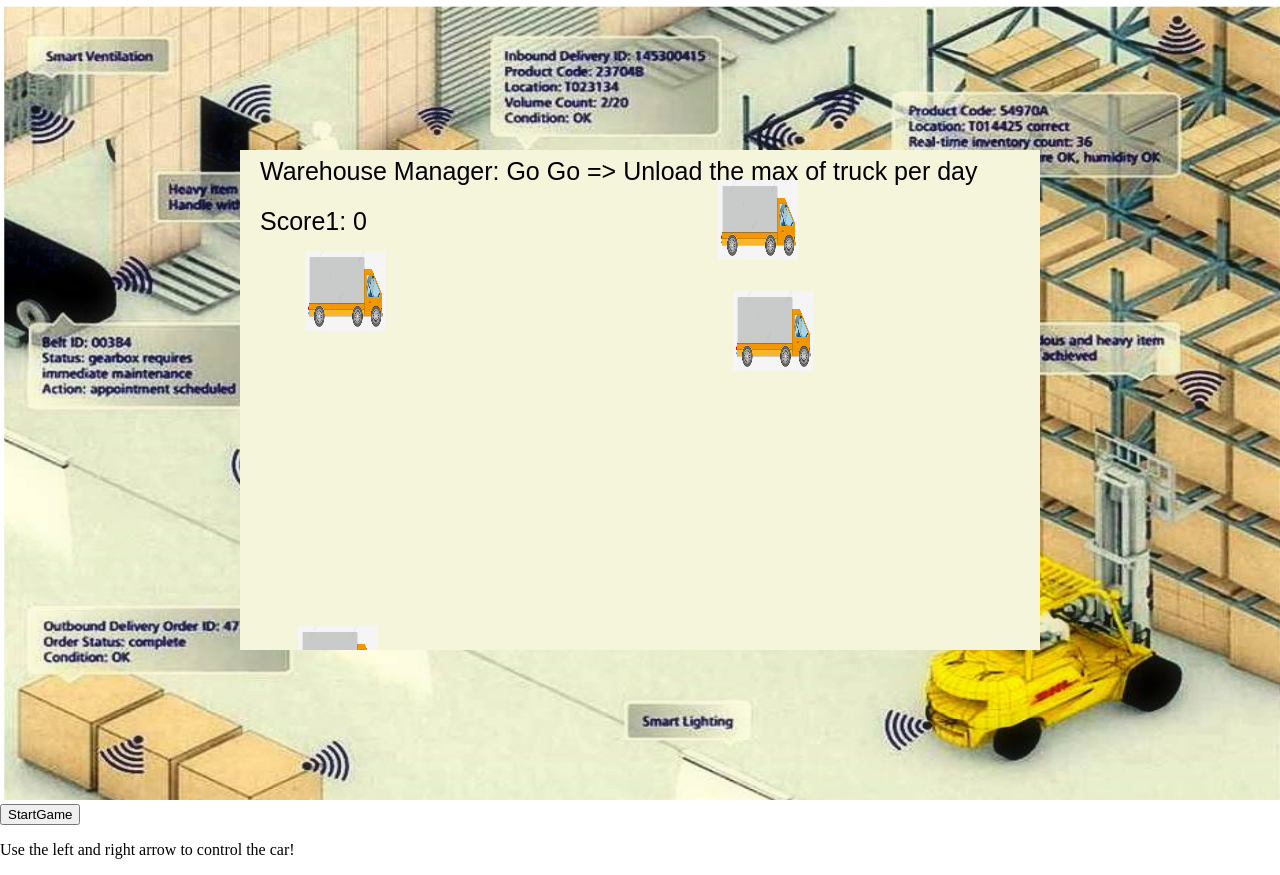
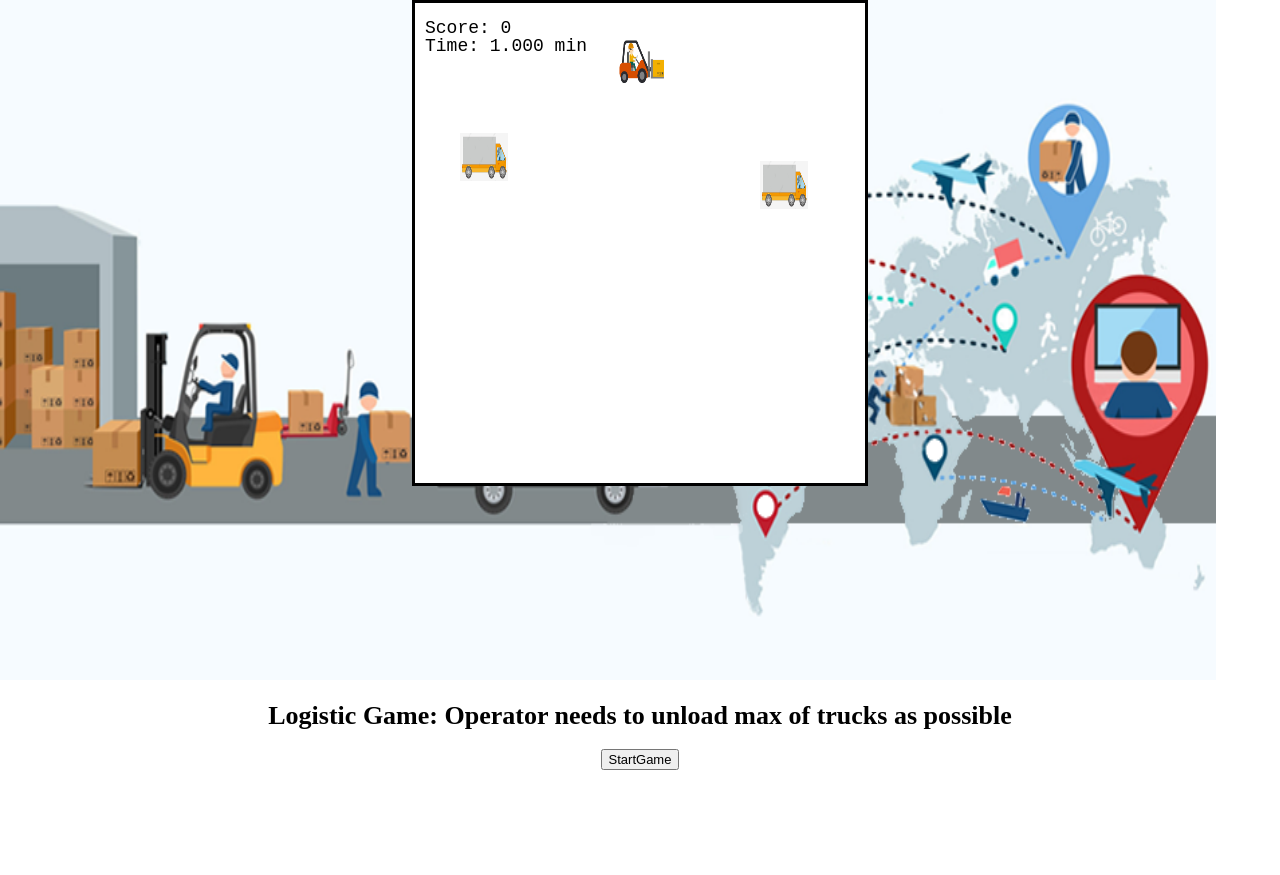
Before and after one commit to julianarangelbarbosa/Proj-01_oct_22, a plain HTML site: page index.html in a window 1280 px wide. After the commit the page ends 800 px from the top, so only its background shows below. Drawn offline with Linux system fonts and the light colour scheme; animation ran at ten frames a second.

Commit message:
Proj Day2

```diff
--- a/docs/assets/scripts/controls.js
+++ b/docs/assets/scripts/controls.js
@@ -7,23 +7,23 @@ class Controls {
       window.addEventListener('keydown', (e) => {
         switch (e.code) {
           case 'ArrowLeft':
-            if (this.operador1.px > 0) {
-              this.operador1.px -= 0.3;
+            if (this.operador1.x > 0) {
+              this.operador1.x -= 10;
             }
             break;
           case 'ArrowRight':
-            if (this.operador1.px <= 700) {
-              this.operador1.px += 0.3;
+            if (this.operador1.x <= 400) {
+              this.operador1.x += 10;
             }
             break;
           case "ArrowUp":
-            if (this.operador1.py > 100)
-            { this.operador1.py -=0.3}
+            if (this.operador1.y > 30)
+            { this.operador1.y -=10}
             break;
 
          case "ArrowDown":
-            if (this.operador1.py <= 400){
-                this.operador1.py +=0.3}
+            if (this.operador1.y <= 400){
+                this.operador1.y +=10}
             break;
 
         }
--- a/docs/assets/scripts/enemy.js
+++ b/docs/assets/scripts/enemy.js
@@ -1,10 +1,10 @@
 class Enemy {
     constructor(container) {
       this.container = container
-      this.x = Math.floor(Math.random() * 500);
-      this.y = Math.floor(Math.random() * 600);
-      this.w = 80; /* Math.floor(Math.random() * 400)+200; */
-      this.h = 80;
+      this.x = Math.floor(Math.random() * 350);
+      this.y = Math.floor(Math.random() * (canvas.height - 60)+60);
+      this.w = 48; /* Math.floor(Math.random() * 400)+200; */
+      this.h = 48;
       /* this.color = `rgb(${this.y % 255}, 0, 0)`; */
       this.img = new Image();
       this.img.src ="docs/assets/images/truck2.png";
--- a/docs/assets/scripts/index.js
+++ b/docs/assets/scripts/index.js
@@ -1,10 +1,11 @@
 window.onload = () => {
     document.getElementById('start-button').onclick = () => {
-      startGame();
+      main()
     };
 
     function startGame() {
-      let game = new Game();
-      game.main();
+      //let game = new Game();
+      //game.main();
+        main();
     }
   };
--- /dev/null
+++ b/docs/assets/scripts/player.js
@@ -0,0 +1,41 @@
+class Player {
+    constructor(x, y, w, h, container) {
+      this.x = x;
+      this.y = y;
+      this.w = w;
+      this.h = h;
+      this.container = container;
+      this.img = new Image();
+      this.img.src='docs/assets/images/operador_1.png';
+    }
+
+draw()
+{
+    this.container.drawImage(this.img,this.x,this.y,this.w,this.h);
+    //container.fillRect(operador1.px, operador1.py, operador1.tx, operador1.ty)
+    //container.fillText("Score1: "+pts,20,80)
+}
+
+top() {
+    return this.y;
+  }
+  bottom() {
+    return this.y + this.h;
+  }
+  left() {
+    return this.x;
+  }
+  right() {
+    return this.x + this.w;
+  }
+
+  crashWith(obstacle) {
+    return !(
+      this.bottom() < obstacle.top() ||
+      this.top() > obstacle.bottom() ||
+      this.right() < obstacle.left() ||
+      this.left() > obstacle.right()
+    );
+  }
+
+}
--- a/docs/assets/scripts/script.js
+++ b/docs/assets/scripts/script.js
@@ -2,60 +2,61 @@ var canvas = document.getElementById('canvas')
 var container = canvas.getContext('2d')
 let obstacles =[];
 var frames = 0;
-var controls = null;
+let controls = null;
 var intervalId = null;
+let scoreAdd = 0;
+var cont = 1;
+var cont2 = 0;
+
 //var background = new Image();
 
-// imagem de fundo
-//function drawBackGround() {
-  //background.src = '../images/area.pmg';
-  //drawImage(background, 0, 0, 800, 600);
+// comandos referentes ao operador de serviço
+//var operador1 =
+//{
+  //px: 400,
+ //py: 30,
+ //tx: 80,
+    //ty: 80,
+    //dir:8,
+    //img: new Image()
 //}
 
 // comandos referentes ao operador de serviço
-var operador1 =
-{
-    px: 400,
-    py: 30,
-    tx: 80,
-    ty: 80,
-    dir:8,
-    img: new Image()
-}
-
 // função para desenhar o opperador de serviço
-function Draw()
-{
-    operador1.img.src='docs/assets/images/operador_1.png';
-    container.drawImage(operador1.img,operador1.px,operador1.py,operador1.tx,operador1.ty);
+//function Draw()
+//{
+  //  operador1.img.src='docs/assets/images/operador_1.png';
+    //container.drawImage(operador1.img,operador1.px,operador1.py,operador1.tx,operador1.ty);
     //container.fillRect(operador1.px, operador1.py, operador1.tx, operador1.ty)
-    container.fillText("Warehouse Manager: Go Go => Unload the max of truck per day",20,30)
-    container.fillText("Score1: "+pts,20,80)
-}
+    //container.fillText("Warehouse Manager: Go Go => Unload the max of truck per day",20,30)
+    //container.fillText("Score1: "+pts,20,80)
+//}
 
 // comendo para desenhar o container e inicializar o score
 container.font = "25px Arial"
 var pts = 0;
 
 // função para inicializar o jogo
-function Main() {
-
-
-    controls = new Controls(this.operador1);
+function main() {
+    operador1 = new Player(200, 30, 50, 50, container);
+    controls = new Controls(operador1);
     controls.keyboardEvents();
     intervalId = setInterval(update, 1000/60);
+
 }
 
-setInterval(Main,50)
+//setInterval(main,50)
 
 // função para atualizar os obstaculos
-update = () => {
-    frames++;
-    container.clearRect(0,0,800,650)
-    updateObstacles();
-    Draw();
-   // drawBackground();
+const update = () => {
+  frames++;
+  container.clearRect(0,0,500,480)
+  operador1.draw();
+  updateObstacles();
+  checkGameOver();
+  score();
 };
+main()
 
   // função para desenhar os obstaculos
  function updateObstacles() {
@@ -64,7 +65,56 @@ update = () => {
         obstacles[i].drawBar();
     }
 
-    if (frames % 1200 === 0 && obstacles.length<4) {
+    if (frames % 120 === 0 && obstacles.length<10) {
      obstacles.push(new Enemy(container));
     }
   }
+
+  function checkGameOver()
+  {
+    const crashed = obstacles.some((obstacle, i) => {
+      if(operador1.crashWith(obstacle)){
+        obstacles.splice(i, 1)
+      }
+      return operador1.crashWith(obstacle);
+    });
+
+    if (crashed) {
+      //this.stop();
+      scoreAdd += 1;
+      cont-=0.05;
+    }
+
+    if(cont2 <=-1){
+      stop();
+      container.fillText(`GAME OVER: OPERATOR UNLOAD ${scoreAdd} TRUCKS`,30,50);
+    }
+  }
+
+ //function cronTimer(){
+   // var cron;
+
+    //cron = setInterval(() => {timer(); },10);
+    //container.fillText(`Time to unload: ${cron}`, 100, 50);
+  //}
+
+//function timer() {
+  //document.getElementById('counter').innerText = 'Teste';
+//}
+
+
+  function stop()
+  {
+    clearInterval(this.intervalId);
+  }
+
+  function score()
+  {
+    container.font = '18px monospace';
+    container.fillStyle = 'black';
+    //const score = Math.floor(this.frames / 5);
+    console.log(scoreAdd);
+    container.fillText(`Score: ${scoreAdd}`, 10, 30);
+    let cont2 = cont.toFixed(3);
+    container.fillText(`Time: ${cont2} min`,10,48);
+  }
--- a/docs/assets/styles/style.css
+++ b/docs/assets/styles/style.css
@@ -8,18 +8,44 @@ body {
 }
 
 .bg {
-    width: 100vw;
-    height: 100vh;
+    right: 5;
+    left: 10;
+    width: 95vw;
+    height: 85vh;
 }
 
 canvas {
     position: absolute;
     top: 0;
-    bottom: 0;
-    right: 0;
-    left: 0;
+    bottom: 12;
+    right: 5;
+    left: 20;
     margin:auto;
-    width: 800px;
-    height: 500px;
-    background-color: #f5f5dc;
+    width: 450px;
+    height: 480px;
+    background-color: white;
+    border: black;
+    border-width:medium;
+    border-style:solid;
+
 }
+
+.botton {
+
+    font-size: 18px;
+    display: flex;
+    flex-direction: column;
+    align-items: center;
+    justify-content: center;
+    font-size: small;
+}
+
+
+.teste
+{
+    display: flex;
+    flex-direction: column;
+    align-items: center;
+    justify-content: center;
+    font-size: small;
+}
--- a/index.html
+++ b/index.html
@@ -8,32 +8,30 @@
     <title>Projeto 01</title>
 </head>
 <body>
-    <!-- <div>
-        <h1> Hello October class</h1>
-        <h1> Wharehouse Lisboa</h1>
-    </div> -->
+
+    <img src="docs/assets/styles/wh1.png" class="bg" alt="bg">
+
+   <div class="teste">
+
+    <div>
+        <h1 class="Frase">Logistic Game: Operator needs to unload max of trucks as possible</h1>
+    </div>
+
+    <div>
+        <button id="start-button" class="botton">StartGame</button>
+    </div>
+    <canvas id="canvas" width="450" height="480"></canvas>
+</div>
 
 
-
-    <img src="docs/assets/styles/area.png" class="bg" alt="bg">
-
-    <canvas id="canvas" width="800" height="500"></canvas>
-    <div>
-        <button id="start-button">StartGame</button>
-        <p>Use the left and right arrow to control the car!</
-        <img src="docs/assets/images/arrows.png" alt="" class="arrows-img" />
-    </div>
-
-    <script src="docs/assets/scripts/script.js"></script>
     <script src="docs/assets/scripts/enemy.js"></script>
     <script src="docs/assets/scripts/controls.js"></script>
+    <script src="docs/assets/scripts/player.js"></script>
+    <script src="docs/assets/scripts/script.js"></script>
     <script src="docs/assets/scripts/index.js"></script>
 
-   <div class="armazenagem"></div>
+
     <div id="images"></div>
-
-    </div>
-
 
 </body>
 </html>
```
Also changed, not shown: docs/assets/images/figura1.png (added), docs/assets/images/figura2.png (added), docs/assets/images/figura3.png (added), docs/assets/styles/wh1.png (added).
